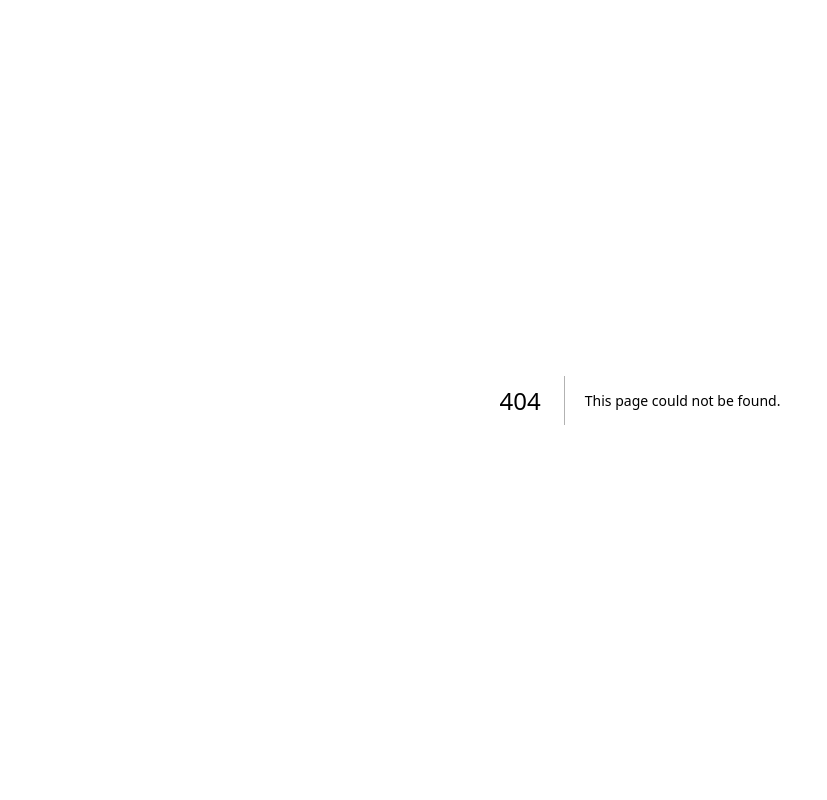
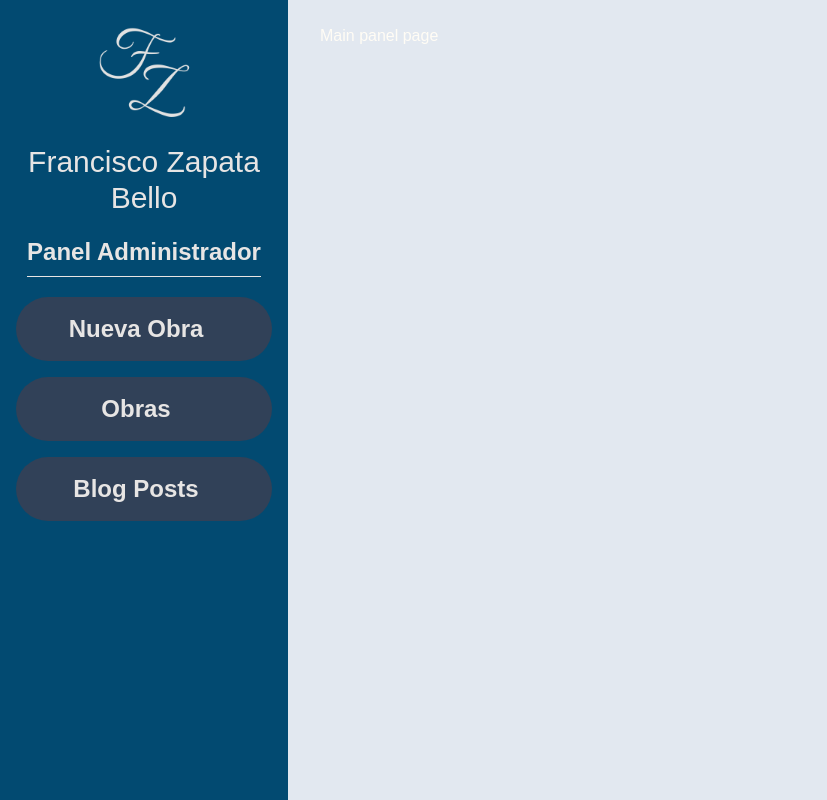
Before and after one commit to azpoint/fazb_app, a Next.js app: page /panel in a window 1280 px wide. Before the commit this address had no page. Shown: the whole page, without its empty margins (0-827 px from the left). Built offline with nearby package versions, Linux system fonts and the light colour scheme.

Commit message:
panel-main-page

```diff
--- a/app/layout.jsx
+++ b/app/layout.jsx
@@ -1,5 +1,5 @@
 //Styles
-import "@/app/globals.css";
+import "@/src/styles/globals.css";
 import { openSans, dancingScript } from "@/src/styles/fonts";
 
 export const metadata = {
--- /dev/null
+++ b/app/panel/(main)/page.jsx
@@ -0,0 +1,3 @@
+export default function MainPanelPage() {
+    return <div>Main panel page </div>;
+}
--- /dev/null
+++ b/app/panel/layout.jsx
@@ -0,0 +1,14 @@
+import SideNav from "@/src/components/panel/SideNav.jsx";
+
+export default function PanelLayout({ children }) {
+	return (
+		<body className="h-screen flex flex-col md:flex-row md:overflow-hidden">
+			<div className="w-full flex-none md:w-72">
+				<SideNav />
+			</div>
+			<div className="bg-slate-200 w-full py-6 px-8">
+				{children}
+			</div>
+		</body>
+	);
+}
--- /dev/null
+++ b/src/components/panel/SideNav.jsx
@@ -0,0 +1,55 @@
+//Dependencies
+import Link from "next/link";
+import Image from "next/image";
+
+//Components
+// import { FaPlus } from "react-icons/fa6";
+
+export default function SideNav() {
+	return (
+		<div className="bg-sky-900 h-full flex flex-col items-center px-4">
+			<Link
+				href="/panel"
+				className="no-underline hover:drop-shadow-lg mx-8 my-6"
+			>
+				<Image
+					src="/favicon.png"
+					alt="fazb=logo"
+					width={200}
+					height={200}
+					priority={true}
+					className={`w-24`}
+				/>
+			</Link>
+			<div className="text-stone-200 font-hand text-3xl text-center">
+				Francisco Zapata Bello
+			</div>
+			<div className="text-stone-200 text-2xl font-bold text-center border-b pb-2 my-5">
+				Panel Administrador
+			</div>
+
+			<div className="flex flex-col gap-y-4 w-full">
+				<Link href="/panel/suites/new" className="no-underline">
+					<div className="bg-slate-700 w-full rounded-full p-4 flex flew-row justify-center text-2xl text-stone-200 hover:bg-slate-500 hover:shadow-md">
+						{/* <FaPlus className="text-stone-200 text-3xl justify-self-auto w-1/5" /> */}
+						<div className="pr-4 text-2xl font-semibold">Nueva Obra</div>
+					</div>
+				</Link>
+
+				<Link href="" className="no-underline">
+					<div className="bg-slate-700 w-full rounded-full p-4 flex flew-row justify-center text-2xl text-stone-200 hover:bg-slate-500 hover:shadow-md ">
+						{/* <FaPlus className="text-stone-200 text-3xl place-self-start w-1/5" /> */}
+						<div className="pr-4 text-2xl font-semibold">Obras</div>
+					</div>
+				</Link>
+
+				<Link href="" className="no-underline">
+					<div className="bg-slate-700 w-full rounded-full p-4 flex flew-row justify-center text-2xl text-stone-200 hover:bg-slate-500 hover:shadow-md">
+						{/* <FaPlus className="text-stone-200 text-3xl justify-self-auto w-1/5" /> */}
+						<div className="pr-4 text-2xl font-semibold">Blog Posts</div>
+					</div>
+				</Link>
+			</div>
+		</div>
+	);
+}
```
Also changed, not shown: public/icon.png (deleted), src/styles/globals.css (renamed from app/globals.css).
